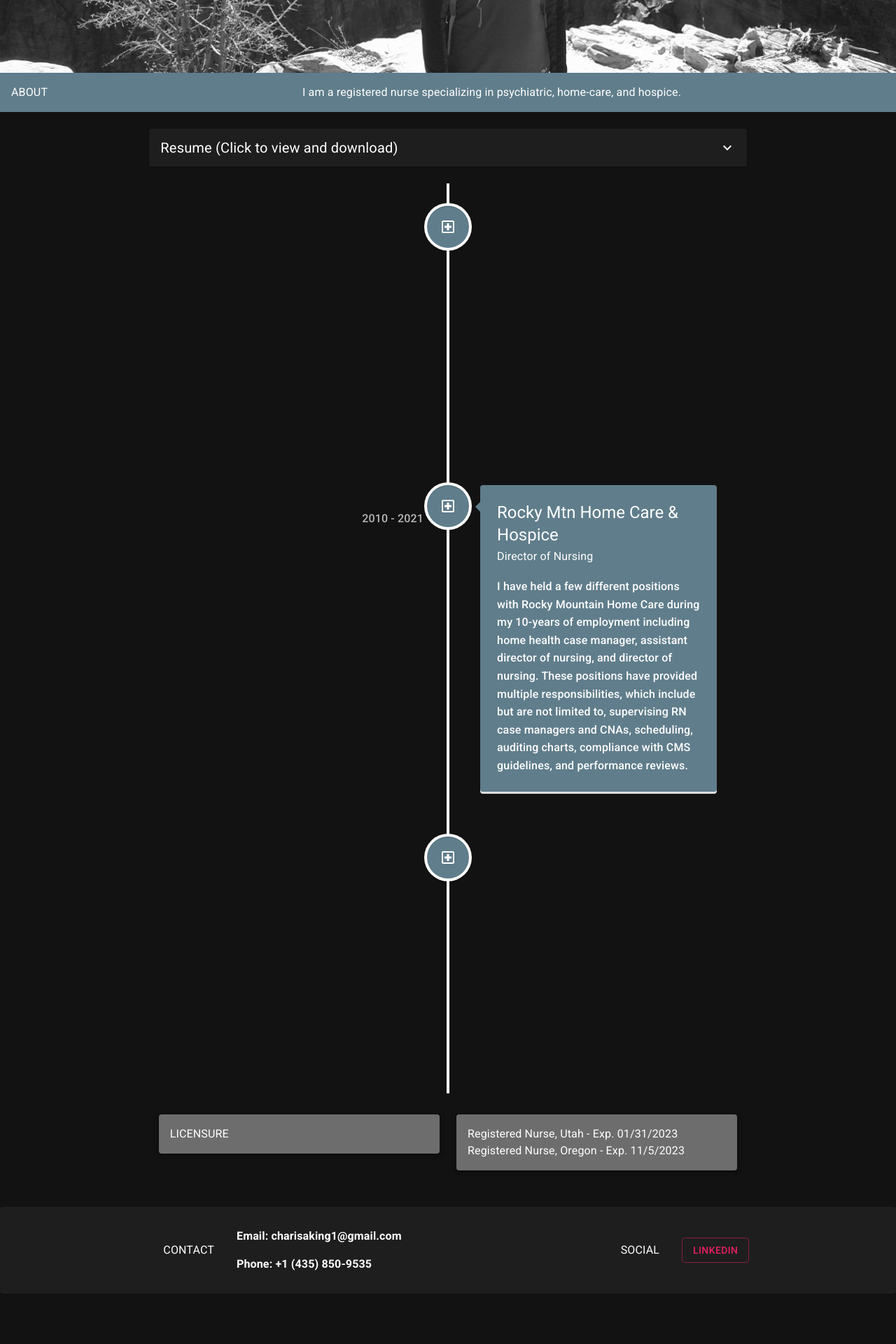
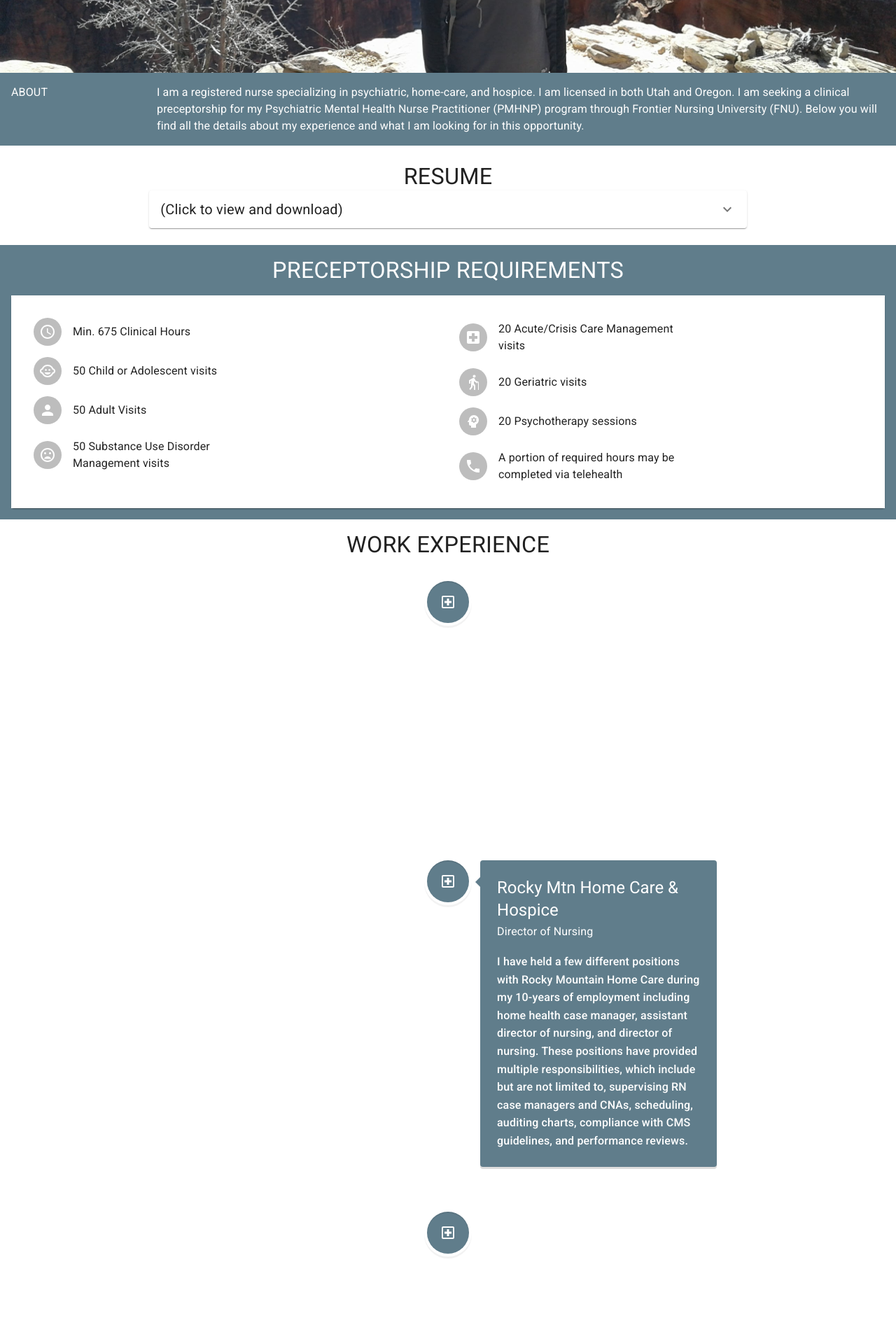
Before and after one commit to rickahlander/charisakingresume, a React (Create React App) app: page / in a window 1280 px wide. Shown: the part 600-2520 px from the top of the page at 70% size. Before the commit the page ends 2448 px from the top, so only its background shows below. Built offline with nearby package versions, Linux system fonts and the light colour scheme.

Commit message:
Update for preceptorship

```diff
--- a/src/App.js
+++ b/src/App.js
@@ -1,10 +1,11 @@
-import React, { useState } from "react";
+import React from "react";
 import AppBar from "./components/AppBar";
 import CssBaseline from "@mui/material/CssBaseline";
 import { ThemeProvider, createTheme, responsiveFontSizes } from "@mui/material/styles"
 import Marquee from "./components/Marquee";
 import primaryColor from "@mui/material/colors/pink";
 import About from "./components/About";
+import Requirements from "./components/Requirements"
 import Projects from "./containers/Projects";
 import Portfolio from "./containers/Portoflio";
 import Contact from "./containers/Contact";
@@ -13,14 +14,13 @@ import Hidden from "@mui/material/Hidden";
 import Box from "@mui/material/Box";
 
 function App() {
-  const [useDarkTheme, setUseDarkTheme] = useState(true);
   let theme = createTheme({
     palette: {
-      mode: useDarkTheme ? "dark" : "light",
+      mode: "light",
       primary: primaryColor,
       secondary: {
-        main: useDarkTheme ? "#000" : "#fff",
-        contrastText: useDarkTheme ? "#fff" : "#000",
+        main: "#fff",
+        contrastText: "#000",
       },
     },
   });
@@ -29,8 +29,8 @@ function App() {
     <ThemeProvider theme={theme}>
       <CssBaseline />
       <Box>
-        <AppBar isDarkTheme={useDarkTheme} setUseDarkTheme={setUseDarkTheme} />
-        <Marquee isDarkTheme={useDarkTheme}/>
+        <AppBar />
+        <Marquee />
         <Box name="about">
           <About />
         </Box>
@@ -39,17 +39,20 @@ function App() {
             <Resume />
           </Box>
         </Hidden>
+        <Box name="requirements">
+          <Requirements />
+        </Box>
         <Box name="timeline">
-          <Projects useDarkTheme={useDarkTheme} />
+          <Projects />
         </Box>
         <Box name="portfolio">
-          <Portfolio useDarkTheme={useDarkTheme} />
+          <Portfolio />
         </Box>
         <Box name="contact">
           <Contact />
         </Box>
       </Box>
-   </ThemeProvider>
+    </ThemeProvider>
 
   );
 }
--- a/src/components/About/index.jsx
+++ b/src/components/About/index.jsx
@@ -3,7 +3,10 @@ import Grid from "@mui/material/Grid";
 import Typography from "@mui/material/Typography";
 
 const aboutText =
-  "I am a registered nurse specializing in psychiatric, home-care, and hospice.";
+  "I am a registered nurse specializing in psychiatric, home-care, and hospice.  " +
+  "I am licensed in both Utah and Oregon.  " +
+  "I am seeking a clinical preceptorship for my Psychiatric Mental Health Nurse Practitioner (PMHNP) program through Frontier Nursing University (FNU).  " +
+  "Below you will find all the details about my experience and what I am looking for in this opportunity.";
 
 const About = () => (
   <Grid sx={{
@@ -18,12 +21,12 @@ const About = () => (
     alignItems="flex-start"
     justifyContent="flex-start"
   >
-    <Grid item xs={12} sm={4} md={4}>
+    <Grid item xs={12} sm={2} md={2}>
       <Typography align="left" sx={{ color: "white" }}>
         ABOUT
       </Typography>
     </Grid>
-    <Grid item xs={12} sm={8} md={8}>
+    <Grid item xs={12} sm={10} md={10}>
       <Typography align="left" sx={{ color: "white" }}>
         {aboutText}
       </Typography>
--- a/src/components/AppBar/index.jsx
+++ b/src/components/AppBar/index.jsx
@@ -2,7 +2,6 @@ import React from "react";
 import AppBar from "@mui/material/AppBar";
 import Toolbar from "@mui/material/Toolbar";
 import Button from "@mui/material/Button";
-import Switch from "../Switch";
 import Grid from "@mui/material/Grid";
 import Hidden from "@mui/material/Hidden";
 import Box from "@mui/material/Box";
@@ -59,17 +58,6 @@ export default function ButtonAppBar({ isDarkTheme, setUseDarkTheme }) {
                 </Hidden>
               </Grid>
             </Grid>
-            <Grid item>
-              <Grid direction="row" container justifyContent="flex-end">
-                <Grid item>
-                  <Switch
-                    label="Dark Theme"
-                    isDarkTheme={isDarkTheme}
-                    setUseDarkTheme={setUseDarkTheme}
-                  />
-                </Grid>
-              </Grid>
-            </Grid>
           </Grid>
         </Toolbar>
       </AppBar>
--- a/src/components/Marquee/index.jsx
+++ b/src/components/Marquee/index.jsx
@@ -28,6 +28,11 @@ export default function PaperSheet({ isDarkTheme }) {
           PMHNP Candidate and Registered Nurse
         </Typography>
       </Grid>
+      <Grid item>
+        <Typography sx={{ color: "white" }} variant="h6">
+        Seeking PMHNP Clinical Preceptorship beginning January 2022 - April 2022
+        </Typography>
+      </Grid>
       <Grid item xs={8}>
       </Grid>
     </Grid>
--- /dev/null
+++ b/src/components/Requirements/index.jsx
@@ -0,0 +1,134 @@
+import React from "react";
+import Avatar from "@mui/material/Avatar";
+import Grid from "@mui/material/Grid";
+import Paper from "@mui/material/Paper";
+import List from "@mui/material/List";
+import ListItem from "@mui/material/ListItem";
+import ListItemText from "@mui/material/ListItemText";
+import ListItemAvatar from "@mui/material/ListItemAvatar";
+import Typography from "@mui/material/Typography";
+import ChildCareIcon from '@mui/icons-material/ChildCare';
+import PersonIcon from '@mui/icons-material/Person';
+import ElderlyIcon from '@mui/icons-material/Elderly';
+import LocalHospitalIcon from '@mui/icons-material/LocalHospital';
+import MoodBadIcon from '@mui/icons-material/MoodBad';
+import PsychologyIcon from '@mui/icons-material/Psychology';
+import AccessTimeIcon from '@mui/icons-material/AccessTime';
+import PhoneIcon from '@mui/icons-material/Phone';
+
+const Requirements = () => (
+  <Grid sx={{
+    backgroundColor: "#607d8b",
+    paddingTop: "16px",
+    paddingBottom: "16px",
+    paddingRight: "16px",
+    paddingLeft: "16px"
+  }}
+    container
+    direction="row"
+    alignItems="flex-start"
+    justifyContent="flex-start"
+  >
+    <Grid item xs={12} sm={12} md={12} sx={{
+      paddingBottom: "16px",
+
+    }}>
+      <Typography align="center" sx={{ color: "white" }} variant="h4">
+        PRECEPTORSHIP REQUIREMENTS
+      </Typography>
+    </Grid>
+    <Grid item xs={12} sm={12} md={12}>
+      <Grid item xs={12} sm={12} md={12}>
+        <Paper>
+          <Grid sx={{
+            backgroundColor: "white",
+            paddingTop: "16px",
+            paddingBottom: "16px",
+            paddingRight: "16px",
+            paddingLeft: "16px"
+          }}
+            container
+            direction="row"
+            alignItems="flex-start"
+            justifyContent="flex-start"
+          >
+            <Grid item xs={6} sm={6} md={6}>
+              <List sx={{ width: '100%', maxWidth: 360, bgcolor: 'background.paper' }}>
+                <ListItem>
+                  <ListItemAvatar>
+                    <Avatar>
+                      <AccessTimeIcon />
+                    </Avatar>
+                  </ListItemAvatar>
+                  <ListItemText primary="Min. 675 Clinical Hours" />
+                </ListItem>
+                <ListItem>
+                  <ListItemAvatar>
+                    <Avatar>
+                      <ChildCareIcon />
+                    </Avatar>
+                  </ListItemAvatar>
+                  <ListItemText primary="50 Child or Adolescent visits" />
+                </ListItem>
+                <ListItem>
+                  <ListItemAvatar>
+                    <Avatar>
+                      <PersonIcon />
+                    </Avatar>
+                  </ListItemAvatar>
+                  <ListItemText primary="50 Adult Visits" />
+                </ListItem>
+                <ListItem>
+                  <ListItemAvatar>
+                    <Avatar>
+                      <MoodBadIcon />
+                    </Avatar>
+                  </ListItemAvatar>
+                  <ListItemText primary="50 Substance Use Disorder Management visits" />
+                </ListItem>
+              </List>
+            </Grid>
+            <Grid item xs={6} sm={6} md={6}>
+              <List sx={{ width: '100%', maxWidth: 360, bgcolor: 'background.paper' }}>
+                <ListItem>
+                  <ListItemAvatar>
+                    <Avatar>
+                      <LocalHospitalIcon />
+                    </Avatar>
+                  </ListItemAvatar>
+                  <ListItemText primary="20 Acute/Crisis Care Management visits" />
+                </ListItem>
+                <ListItem>
+                  <ListItemAvatar>
+                    <Avatar>
+                      <ElderlyIcon />
+                    </Avatar>
+                  </ListItemAvatar>
+                  <ListItemText primary="20 Geriatric visits" />
+                </ListItem>
+                <ListItem>
+                  <ListItemAvatar>
+                    <Avatar>
+                      <PsychologyIcon />
+                    </Avatar>
+                  </ListItemAvatar>
+                  <ListItemText primary="20 Psychotherapy sessions" />
+                </ListItem>
+                <ListItem>
+                  <ListItemAvatar>
+                    <Avatar>
+                      <PhoneIcon />
+                    </Avatar>
+                  </ListItemAvatar>
+                  <ListItemText primary="A portion of required hours may be completed via telehealth" />
+                </ListItem>
+              </List>
+            </Grid>
+          </Grid>
+        </Paper>
+      </Grid>
+    </Grid>
+  </Grid>
+);
+
+export default Requirements;
--- a/src/components/Resume/index.jsx
+++ b/src/components/Resume/index.jsx
@@ -1,13 +1,19 @@
 import React from "react";
 import Grid from "@mui/material/Grid";
+import Typography from "@mui/material/Typography";
 import ExpansionPannel from "../ExpansionPannel";
 import Resume from "../../assets/Charisa-Resume-2021.pdf";
 
 const resume = () => (
   <Grid container justifyContent="center" sx={{ margin: "24px 0" }}>
     <Grid item xs={12} sm={10} md={8}>
+    <Typography align="center" variant="h4">
+        RESUME
+      </Typography>
+    </Grid>
+    <Grid item xs={12} sm={10} md={8}>
       <ExpansionPannel
-        heading="Resume (Click to view and download)"
+        heading="(Click to view and download)"
         body={
           <div style={{ height: "66vh", width: "100%" }}>
             <embed src={Resume} width="100%" height="100%"></embed>
--- a/src/containers/Contact/index.jsx
+++ b/src/containers/Contact/index.jsx
@@ -1,4 +1,3 @@
-
 import React from "react";
 import Typography from "@mui/material/Typography";
 import Grid from "@mui/material/Grid";
@@ -6,11 +5,12 @@ import Paper from "@mui/material/Paper";
 import Button from "@mui/material/Button";
 import openInNewTab from "../../utils/openInNewTab";
 import Box from "@mui/material/Box"
-import {UTF8ArrToStr, base64DecToArr} from "../../utils/Obfuscate"
+import { UTF8ArrToStr, base64DecToArr } from "../../utils/Obfuscate"
 
 
 const email = "Y2hhcmlzYWtpbmcxQGdtYWlsLmNvbQ==";
 const phone = "KzEgKDQzNSkgODUwLTk1MzU=";
+const resultEmail = UTF8ArrToStr(base64DecToArr(email));
 
 const contact = () => (
   <Box sx={{ marginTop: "32px" }}>
@@ -20,7 +20,8 @@ const contact = () => (
           <Typography align="right">CONTACT</Typography>
         </Grid>
         <Grid item xs={8} sm={3}>
-          <Typography sx={{ fontWeight: 900 }}>Email: {UTF8ArrToStr(base64DecToArr(email))}</Typography>
+          <Typography sx={{ fontWeight: 900 }}>Email: {resultEmail}
+          </Typography>
           <Typography sx={{ fontWeight: 900, marginTop: "16px" }}>
             Phone: {UTF8ArrToStr(base64DecToArr(phone))}
           </Typography>
--- a/src/containers/Portoflio/index.jsx
+++ b/src/containers/Portoflio/index.jsx
@@ -1,43 +1,131 @@
 import React from "react";
+import Avatar from "@mui/material/Avatar";
 import Grid from "@mui/material/Grid";
 import Paper from "@mui/material/Paper";
-import Box from "@mui/material/Box";
-import { Typography } from "@mui/material";
+import List from "@mui/material/List";
+import ListItem from "@mui/material/ListItem";
+import ListItemText from "@mui/material/ListItemText";
+import ListItemAvatar from "@mui/material/ListItemAvatar";
+import Typography from "@mui/material/Typography";
+import MedicalServicesIcon from '@mui/icons-material/MedicalServices';
+import SchoolIcon from '@mui/icons-material/School';
+import GroupIcon from '@mui/icons-material/Group';
+
 
 const portfolio = ({ useDarkTheme }) => {
   return (
-    <Box sx={{ marginTop: "10px", marginBottom: "28px" }}>
-      <Paper elevation={0} sx={{ padding: "20px" }}>
-        <Grid container justifyContent="center">
-          <Grid item xs={12} sm={10} md={8}>
-            <Grid container spacing={3} justifyContent="center">
-              <Grid item xs={12} sm={10} md={8} lg={6}>
-                <Paper elevation={3}
-                  sx={{
-                    padding: "16px",
-                    backgroundColor: useDarkTheme ? "#616161" : "#eee",
-                  }}
-                >
-                  <Typography>LICENSURE</Typography>
-                </Paper>
+    <Grid sx={{
+      backgroundColor: "#607d8b",
+      paddingTop: "16px",
+      paddingBottom: "16px",
+      paddingRight: "16px",
+      paddingLeft: "16px"
+    }}
+      container
+      direction="row"
+      alignItems="flex-start"
+      justifyContent="flex-start"
+    >
+      <Grid item xs={12} sm={12} md={12} sx={{
+        paddingBottom: "16px",
+
+      }}>
+        <Typography align="center" sx={{ color: "white" }} variant="h4">
+          EDUCATION / CREDENTIALS / ASSOCIATIONS
+        </Typography>
+      </Grid>
+      <Grid item xs={12} sm={12} md={12}>
+        <Grid item xs={12} sm={12} md={12}>
+          <Paper>
+            <Grid sx={{
+              backgroundColor: "white",
+              paddingTop: "16px",
+              paddingBottom: "16px",
+              paddingRight: "16px",
+              paddingLeft: "16px"
+            }}
+              container
+              direction="row"
+              alignItems="flex-start"
+              justifyContent="flex-start"
+            >
+              <Grid item xs={6} sm={6} md={4}>
+                <List sx={{ width: '100%', maxWidth: 360, bgcolor: 'background.paper' }}>
+                <ListItem>
+                    <ListItemAvatar>
+                      <Avatar>
+                        <SchoolIcon />
+                      </Avatar>
+                    </ListItemAvatar>
+                    <ListItemText primary="PMHNP Candidate" secondary = "Frontier Nursing University - Current" />
+                  </ListItem>
+                  <ListItem>
+                    <ListItemAvatar>
+                      <Avatar>
+                        <SchoolIcon />
+                      </Avatar>
+                    </ListItemAvatar>
+                    <ListItemText primary="BS Nursing" secondary = "Weber State University - April 2019" />
+                  </ListItem>
+                  <ListItem>
+                    <ListItemAvatar>
+                      <Avatar>
+                        <SchoolIcon />
+                      </Avatar>
+                    </ListItemAvatar>
+                    <ListItemText primary="ADN" secondary = "Weber State University - April 2010" />
+                  </ListItem>
+                </List>
               </Grid>
-              <Grid item xs={12} sm={10} md={8} lg={6}>
-                <Paper elevation={3}
-                  sx={{
-                    padding: "16px",
-                    backgroundColor: useDarkTheme ? "#616161" : "#eee",
-                  }}
-                >
-                  <Typography>Registered Nurse, Utah	 - Exp. 01/31/2023</Typography>
-                  <Typography>Registered Nurse, Oregon	 - Exp. 11/5/2023</Typography>
-                </Paper>
+              <Grid item xs={6} sm={6} md={4}>
+                <List sx={{ width: '100%', maxWidth: 360, bgcolor: 'background.paper' }}>
+                  <ListItem>
+                    <ListItemAvatar>
+                      <Avatar>
+                        <MedicalServicesIcon />
+                      </Avatar>
+                    </ListItemAvatar>
+                    <ListItemText primary="Registered Nurse, Utah" secondary = "Exp. 01/31/2023" />
+                  </ListItem>
+                  <ListItem>
+                    <ListItemAvatar>
+                      <Avatar>
+                        <MedicalServicesIcon />
+                      </Avatar>
+                    </ListItemAvatar>
+                    <ListItemText primary="Registered Nurse, Oregon" secondary = "Exp. 11/5/2023" />
+                  </ListItem>
+
+                </List>
+              </Grid>
+              <Grid item xs={6} sm={6} md={4}>
+                <List sx={{ width: '100%', maxWidth: 360, bgcolor: 'background.paper' }}>
+                <ListItem>
+                    <ListItemAvatar>
+                      <Avatar>
+                        <GroupIcon />
+                      </Avatar>
+                    </ListItemAvatar>
+                    <ListItemText primary="American Association of Nurse Practitioners" />
+                  </ListItem>
+                  <ListItem>
+                    <ListItemAvatar>
+                      <Avatar>
+                        <GroupIcon />
+                      </Avatar>
+                    </ListItemAvatar>
+                    <ListItemText primary="Oregon Hospice and Palliative Care Association" />
+                  </ListItem>
+
+                </List>
               </Grid>
             </Grid>
-          </Grid>
+          </Paper>
         </Grid>
-      </Paper>
-    </Box>
+      </Grid>
+    </Grid>
   );
+
 };
 
 export default portfolio;
--- a/src/containers/Projects/index.jsx
+++ b/src/containers/Projects/index.jsx
@@ -13,15 +13,14 @@ import {
 import "react-vertical-timeline-component/style.min.css";
 
 const renderProjectCard = (
-  { header, subheader, title, date, key },
-  useDarkTheme
+  { header, subheader, title, date, key }
 ) => (
   <VerticalTimelineElement
     key={key}
     className="vertical-timeline-element--work"
     contentStyle={{
       background: "#607d8b",
-      color: useDarkTheme ? "#fff" : "#000",
+      color: "#000",
     }}
     contentArrowStyle={{ borderRight: "7px solid  #607d8b" }}
     date={<p style={{ color: "#fff" }}>{date}</p>}
@@ -40,11 +39,15 @@ const renderProjectCard = (
   </VerticalTimelineElement>
 );
 
-const projects = ({ useDarkTheme }) => (
+const projects = () => (
   <Grid container justifyContent="center">
+    <Grid item xs={12} sm={10} md={8} sx={{paddingTop: "16px"}}>
+    <Typography align="center" variant="h4">
+      WORK EXPERIENCE</Typography>
+      </Grid>
     <Grid item xs={12} sm={10} md={8}>
       <VerticalTimeline>
-        {listProjects.map((e) => renderProjectCard(e, useDarkTheme))}
+        {listProjects.map((e) => renderProjectCard(e))}
       </VerticalTimeline>
     </Grid>
   </Grid>
```
